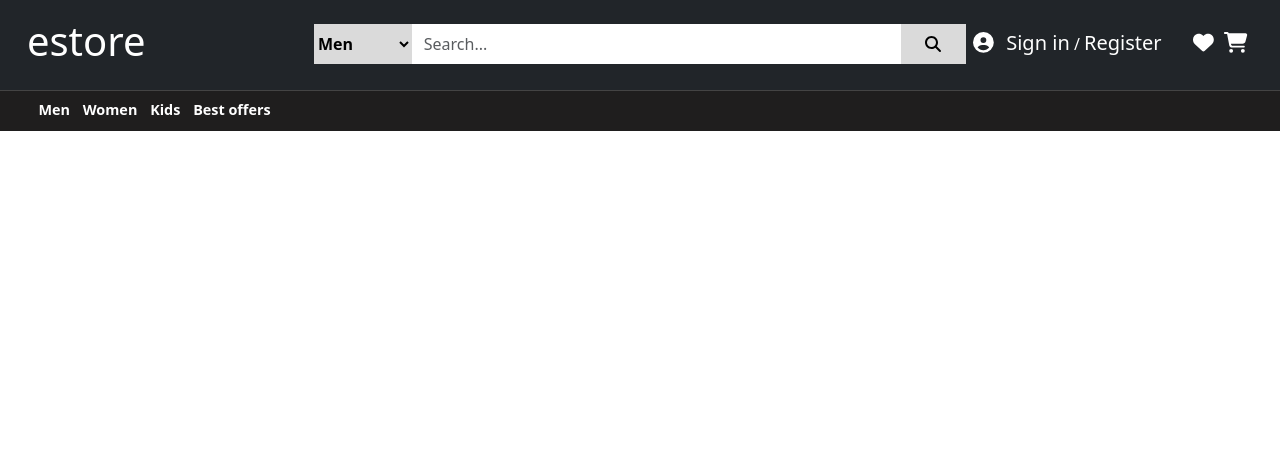
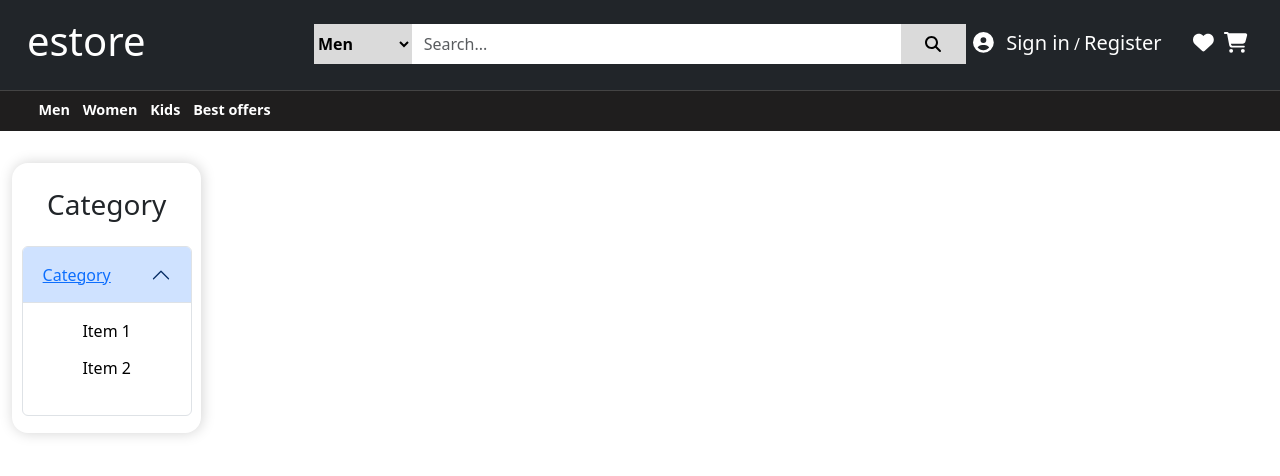
Before and after one commit to Lewoczegg/eStore, an Angular app in the folder eStore/: page /home in a window 1280 px wide. Shown: the top 476 px of the page. Built offline with nearby package versions, Linux system fonts and the light colour scheme.

Commit message:
Create side navigation component

```diff
--- a/eStore/src/app/home/components/catnavigation/catnavigation.component.scss
+++ b/eStore/src/app/home/components/catnavigation/catnavigation.component.scss
@@ -1,3 +1,5 @@
+@import '../../../../styles.scss';
+
 .navigation-container {
     max-width: 100%;
     background-color: #1f1e1e;
@@ -16,22 +18,7 @@
             font-size: 0.9em;
             font-weight: 700;
 
-            &::after {
-                content: '';
-                display: block;
-                bottom: 0;
-                left: 0;
-                height: 0.2em;
-                background-color: red;
-                transform: scaleX(0);
-                transition-property: transform;
-                transition-duration: 0.2s;
-            }
-            &:hover {
-                &::after {
-                    transform: scaleX(1.1);
-                }
-            }
+            @include underline-transition(1.1);
         }
     }
 }
--- /dev/null
+++ b/eStore/src/app/home/components/sidenavigation/sidenavigation.component.html
@@ -0,0 +1,33 @@
+<div class="side-navigation">
+  <div class="section-title">
+    <h3>Category</h3>
+  </div>
+
+  <div class="accordion">
+    <div class="accordion-item individual-category">
+      <div class="accordion-header">
+        <button
+          class="accordion-button"
+          type="button"
+          data-bs-toggle="collapse"
+          data-bs-target="#collapseOne"
+        >
+          <div class="category-title"><a href="#">Category</a></div>
+        </button>
+      </div>
+      <div
+        id="collapseOne"
+        class="accordion-collapse collapse show"
+        data-bs-parent="#accordionExample"
+      >
+        <div class="accordion-body">
+          <ul>
+            <li class="sub-items"><a href="#">Item 1</a></li>
+            <li class="sub-items"><a href="#">Item 2</a></li>
+
+          </ul>
+        </div>
+      </div>
+    </div>
+  </div>
+</div>
--- /dev/null
+++ b/eStore/src/app/home/components/sidenavigation/sidenavigation.component.scss
@@ -0,0 +1,35 @@
+@import "../../../../styles.scss";
+
+.side-navigation {
+    margin-top: 1em;
+    padding: 0.6em;
+    box-shadow: 1px 0px 14px 0px lightgray;
+    height: 97%;
+    border-radius: 1em;
+
+    .section-title {
+        padding: 1em;
+
+        h3 {
+            text-align: center;
+        }
+    }
+
+    .individual-category {
+        ul {
+            padding: 0;
+        }
+
+        .sub-items {
+            text-align: center;
+            margin-bottom: 0.6em;
+            list-style-type: none;
+
+            a {
+                text-decoration: none;
+                color: black;
+                @include underline-transition(0.3)
+            }
+        }
+    }
+}
--- a/eStore/src/app/home/home.component.html
+++ b/eStore/src/app/home/home.component.html
@@ -1,2 +1,10 @@
 <app-header></app-header>
 <app-catnavigation></app-catnavigation>
+<div class="container-fluid">
+  <div class="row">
+    <div class="col-lg-2 col-md-3 col-sm-4">
+      <app-sidenavigation></app-sidenavigation>
+    </div>
+    <div class="col-lg-10 col-md-9 col-sm-8"></div>
+  </div>
+</div>
--- a/eStore/src/app/home/home.component.ts
+++ b/eStore/src/app/home/home.component.ts
@@ -1,11 +1,12 @@
 import { Component } from '@angular/core';
 import { HeaderComponent } from './components/header/header.component';
 import { CatnavigationComponent } from './components/catnavigation/catnavigation.component';
+import { SidenavigationComponent } from './components/sidenavigation/sidenavigation.component';
 
 @Component({
   selector: 'app-home',
   standalone: true,
-  imports: [HeaderComponent, CatnavigationComponent],
+  imports: [HeaderComponent, CatnavigationComponent, SidenavigationComponent],
   templateUrl: './home.component.html',
   styleUrl: './home.component.scss'
 })
--- a/eStore/src/styles.scss
+++ b/eStore/src/styles.scss
@@ -1 +1,18 @@
-/* You can add global styles to this file, and also import other style files */
+@mixin underline-transition($width) {
+    &::after {
+        content: '';
+        display: block;
+        bottom: 0;
+        left: 0;
+        height: 0.2em;
+        background-color: red;
+        transform: scaleX(0);
+        transition-property: transform;
+        transition-duration: 0.2s;
+    }
+    &:hover {
+        &::after {
+            transform: scaleX($width);
+        }
+    }
+}
```
Also changed, not shown: eStore/src/app/home/components/sidenavigation/sidenavigation.component.ts (added, +12 -0 lines), 1 other file (tests, documents, lock files or other folders).
